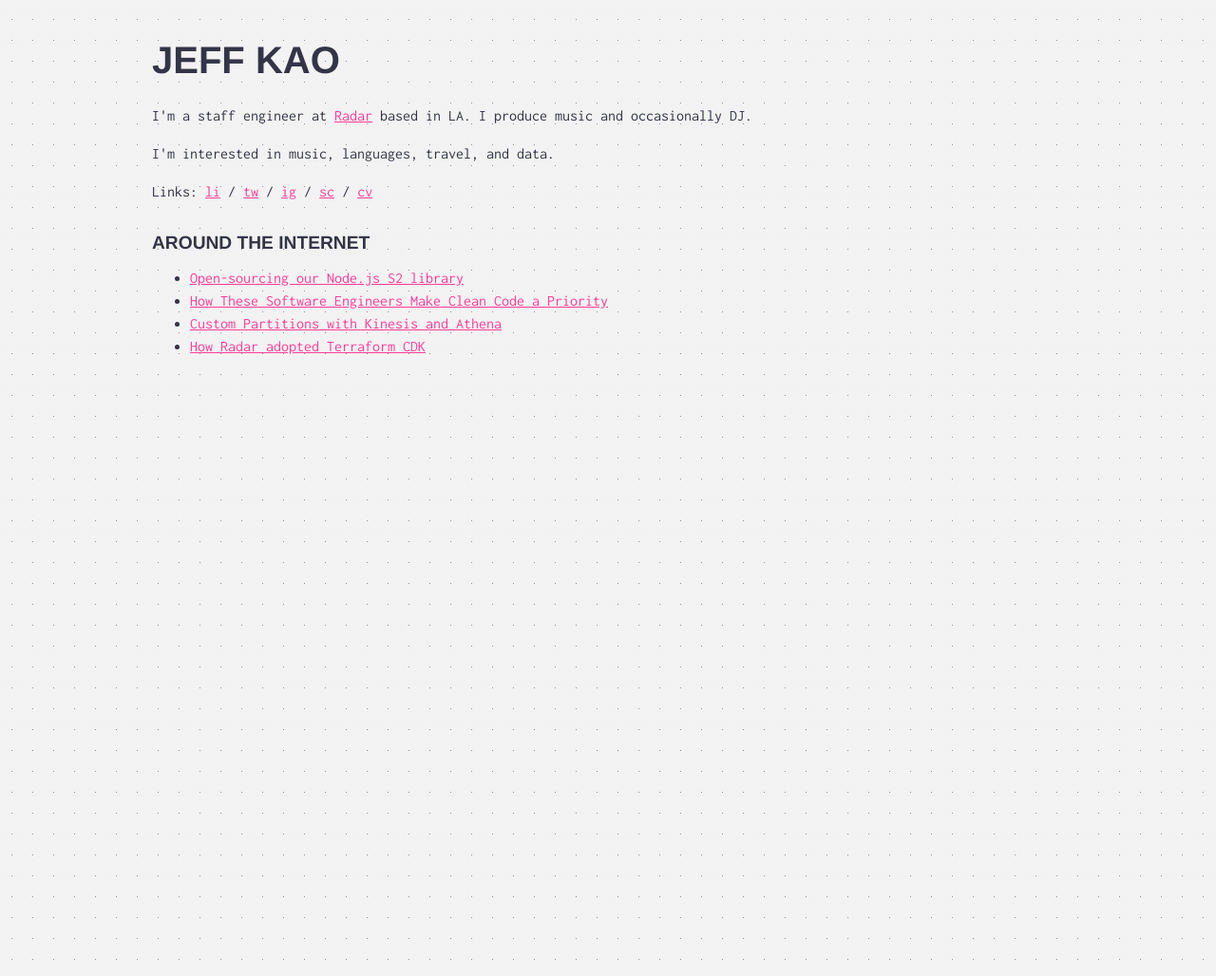
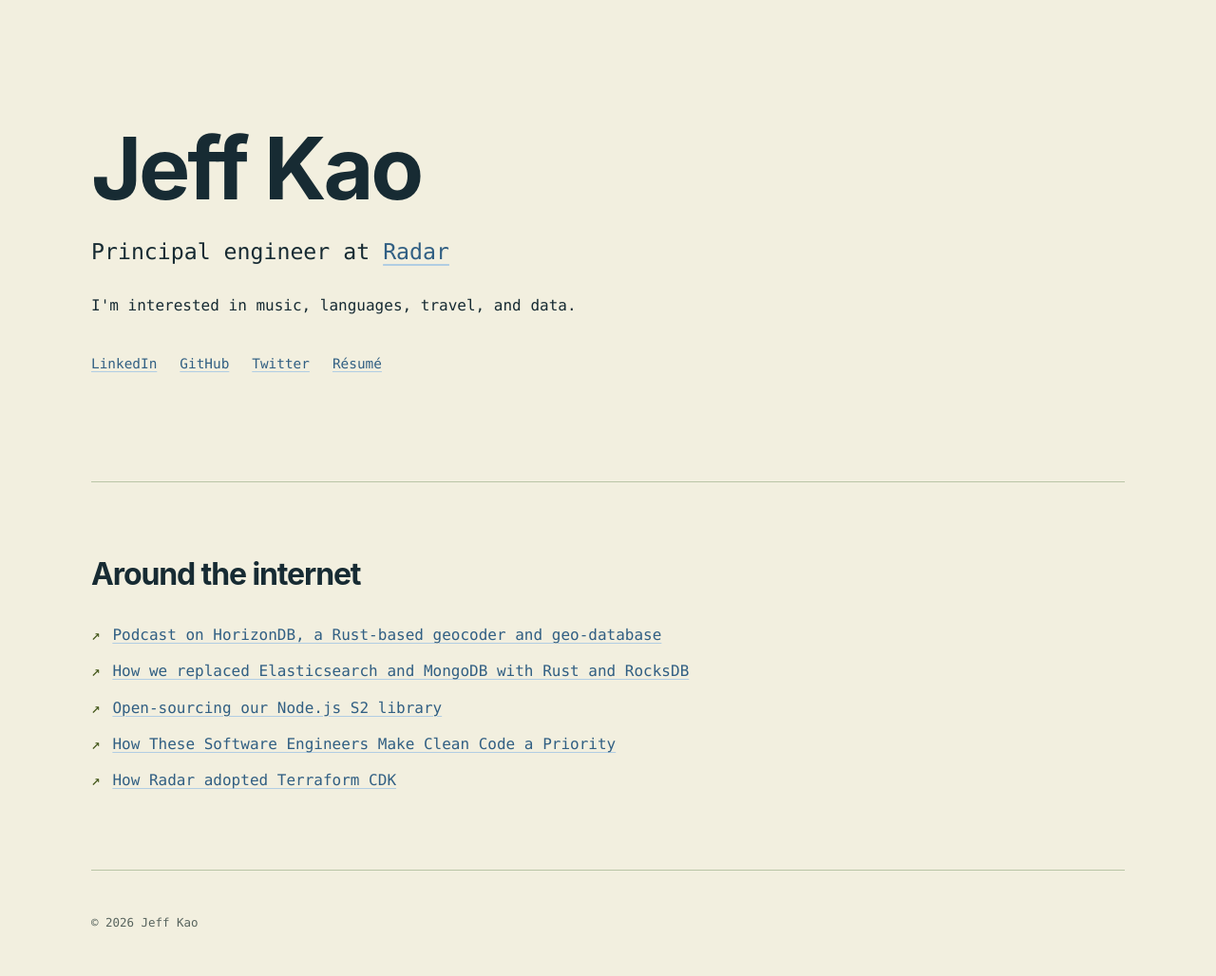
Before and after one commit to jkao/jkao.github.io, a Jekyll site: the page built from index.md, in a window 1280 px wide. Shown: the whole page at 95% size. Built offline with Jekyll 4.4.1, drawn with Linux system fonts in a browser that asks for light colours.

Commit message:
Simple redesign

```diff
--- /dev/null
+++ b/Gemfile
@@ -0,0 +1,6 @@
+source "https://rubygems.org"
+
+ruby ">= 3.0"
+
+gem "github-pages", group: :jekyll_plugins
+gem "webrick", "~> 1.8"
--- a/_config.yml
+++ b/_config.yml
@@ -1,3 +1,39 @@
-url: "" # the base hostname & protocol for your site, e.g. http://example.com
-baseurl: "" # the subpath of your site, e.g. /blog
-title: "" # the name of your site, e.g. ACME Corp.
+url: "https://jeffkao.ca"
+baseurl: ""
+title: "Jeff Kao"
+description: "Software engineer, music producer, and occasional writer."
+lang: "en-US"
+timezone: "America/Los_Angeles"
+
+markdown: kramdown
+
+collections:
+  writing:
+    output: true
+    permalink: /writing/:name/
+    sort_by: date
+
+defaults:
+  - scope:
+      path: ""
+      type: writing
+    values:
+      layout: article
+
+plugins:
+  - jekyll-feed
+  - jekyll-seo-tag
+  - jekyll-sitemap
+
+feed:
+  collections:
+    writing:
+      path: "/writing/feed.xml"
+
+exclude:
+  - Gemfile
+  - Gemfile.lock
+  - Makefile
+  - README.md
+  - scripts
+  - vendor
--- /dev/null
+++ b/_layouts/site.html
@@ -0,0 +1,41 @@
+<!doctype html>
+<html lang="{{ site.lang | default: 'en-US' }}">
+  <head>
+    <meta charset="utf-8">
+    <meta name="viewport" content="width=device-width, initial-scale=1">
+    <meta name="theme-color" content="#f2efdf">
+
+    {% seo %}
+
+    <link rel="apple-touch-icon" sizes="180x180" href="{{ '/apple-touch-icon.png' | relative_url }}">
+    <link rel="icon" type="image/png" sizes="32x32" href="{{ '/favicon-32x32.png' | relative_url }}">
+    <link rel="icon" type="image/png" sizes="16x16" href="{{ '/favicon-16x16.png' | relative_url }}">
+    <link rel="manifest" href="{{ '/site.webmanifest' | relative_url }}">
+    <link rel="mask-icon" href="{{ '/safari-pinned-tab.svg' | relative_url }}" color="#315f83">
+    <link rel="alternate" type="application/atom+xml" title="{{ site.title }} — Writing" href="{{ '/writing/feed.xml' | absolute_url }}">
+    <link rel="stylesheet" href="{{ '/assets/css/site.css' | relative_url }}">
+  </head>
+  <body{% if page.body_class %} class="{{ page.body_class }}"{% endif %}>
+    <a class="skip-link" href="#content">Skip to content</a>
+
+    <div class="site-shell">
+      <!--
+      <header class="site-header">
+        <a class="wordmark" href="{{ '/' | relative_url }}" aria-label="Jeff Kao, home">JK</a>
+        <nav aria-label="Primary navigation">
+          <a{% if page.url == '/writing/' or page.collection == 'writing' %} aria-current="page"{% endif %} href="{{ '/writing/' | relative_url }}">Writing</a>
+          <a href="{{ '/writing/feed.xml' | relative_url }}">RSS</a>
+        </nav>
+      </header>
+      -->
+
+      <main id="content">
+        {{ content }}
+      </main>
+
+      <footer class="site-footer">
+        <p>&copy; {{ 'now' | date: '%Y' }} Jeff Kao</p>
+      </footer>
+    </div>
+  </body>
+</html>
--- /dev/null
+++ b/_sass/site.scss
@@ -0,0 +1,431 @@
+:root {
+  color-scheme: light;
+  --background: #f2efdf;
+  --surface: rgba(117, 146, 67, 0.14);
+  --text: #172b33;
+  --muted: #58645e;
+  --primary: #96bfe6;
+  --primary-dark: #315f83;
+  --secondary: #759243;
+  --secondary-dark: #405416;
+  --border: #b9c5a6;
+  --dot: rgba(150, 191, 230, 0.28);
+  --sans: Inter, ui-sans-serif, -apple-system, BlinkMacSystemFont, "Segoe UI", sans-serif;
+  --mono: "SFMono-Regular", Consolas, "Liberation Mono", monospace;
+  --content: 68rem;
+  --reading: 45rem;
+}
+
+*,
+*::before,
+*::after {
+  box-sizing: border-box;
+}
+
+html {
+  font-size: 100%;
+  scroll-behavior: smooth;
+}
+
+body {
+  min-height: 100vh;
+  margin: 0;
+  background-color: var(--background);
+  background-image: radial-gradient(var(--dot) 0.7px, transparent 0.7px);
+  background-size: 22px 22px;
+  color: var(--text);
+  font-family: var(--mono);
+  font-size: 1rem;
+  line-height: 1.7;
+  text-rendering: optimizeLegibility;
+}
+
+img,
+video {
+  display: block;
+  max-width: 100%;
+  height: auto;
+}
+
+a {
+  color: var(--primary-dark);
+  text-decoration-color: var(--primary);
+  text-decoration-color: color-mix(in srgb, var(--primary) 70%, transparent);
+  text-decoration-thickness: 0.09em;
+  text-underline-offset: 0.2em;
+}
+
+a:hover {
+  color: var(--primary-dark);
+  text-decoration-color: currentColor;
+}
+
+a:focus-visible {
+  border-radius: 0.15rem;
+  outline: 3px solid var(--primary-dark);
+  outline-color: color-mix(in srgb, var(--primary) 70%, transparent);
+  outline-offset: 0.2rem;
+}
+
+h1,
+h2,
+h3,
+h4 {
+  margin-top: 0;
+  color: var(--text);
+  font-family: var(--sans);
+  font-weight: 750;
+  letter-spacing: -0.035em;
+  line-height: 1.08;
+}
+
+h1 {
+  margin-bottom: 1.25rem;
+  font-size: clamp(2.8rem, 8vw, 5.7rem);
+}
+
+h2 {
+  font-size: clamp(1.45rem, 3vw, 2rem);
+}
+
+h3 {
+  font-size: 1.25rem;
+}
+
+p,
+ul,
+ol,
+blockquote,
+pre,
+figure {
+  margin-top: 0;
+  margin-bottom: 1.5rem;
+}
+
+::selection {
+  background: var(--secondary);
+  color: var(--text);
+}
+
+.skip-link {
+  position: fixed;
+  top: 1rem;
+  left: 1rem;
+  z-index: 10;
+  padding: 0.55rem 0.8rem;
+  transform: translateY(-200%);
+  background: var(--text);
+  color: #fff;
+}
+
+.skip-link:focus {
+  transform: translateY(0);
+}
+
+.site-shell {
+  width: min(calc(100% - 2rem), var(--content));
+  margin: 0 auto;
+}
+
+.site-header,
+.site-footer {
+  display: flex;
+  align-items: center;
+  justify-content: space-between;
+  gap: 1.5rem;
+}
+
+.site-header {
+  min-height: 6rem;
+  border-bottom: 1px solid var(--border);
+}
+
+.wordmark {
+  display: inline-grid;
+  width: 2.65rem;
+  height: 2.65rem;
+  place-items: center;
+  border: 2px solid var(--text);
+  background: var(--secondary);
+  color: var(--text);
+  font-family: var(--sans);
+  font-weight: 800;
+  letter-spacing: -0.08em;
+  line-height: 1;
+  text-decoration: none;
+}
+
+.site-header nav {
+  display: flex;
+  gap: clamp(1rem, 4vw, 2rem);
+  font-size: 0.9rem;
+}
+
+.site-header nav a {
+  color: var(--text);
+  text-decoration: none;
+}
+
+.site-header nav a[aria-current="page"] {
+  color: var(--primary-dark);
+  text-decoration: underline;
+  text-underline-offset: 0.35em;
+}
+
+main {
+  min-height: calc(100vh - 13rem);
+}
+
+.intro,
+.page-header {
+  max-width: 55rem;
+  padding: clamp(4.5rem, 11vw, 8rem) 0 clamp(4rem, 9vw, 7rem);
+}
+
+.eyebrow {
+  margin-bottom: 1rem;
+  color: var(--primary-dark);
+  font-size: 0.75rem;
+  font-weight: 700;
+  letter-spacing: 0.16em;
+  text-transform: uppercase;
+}
+
+.lede {
+  max-width: 49rem;
+  font-size: clamp(1.15rem, 2.5vw, 1.45rem);
+  line-height: 1.6;
+}
+
+.link-list {
+  display: flex;
+  flex-wrap: wrap;
+  gap: 0.65rem 1.5rem;
+  margin-top: 2.25rem;
+  font-size: 0.9rem;
+}
+
+.section {
+  padding: clamp(3rem, 7vw, 5rem) 0;
+  border-top: 1px solid var(--border);
+}
+
+.section-heading {
+  display: flex;
+  align-items: baseline;
+  justify-content: space-between;
+  gap: 1.5rem;
+  margin-bottom: 2rem;
+}
+
+.section-heading h2 {
+  margin-bottom: 0;
+}
+
+.quiet-link {
+  color: var(--muted);
+  font-size: 0.85rem;
+}
+
+.article-list,
+.external-list {
+  margin: 0;
+  padding: 0;
+  list-style: none;
+}
+
+.article-list {
+  display: grid;
+  grid-template-columns: repeat(2, minmax(0, 1fr));
+  gap: 1px;
+  overflow: hidden;
+  border: 1px solid var(--border);
+  background: var(--border);
+}
+
+.article-list li {
+  padding: clamp(1.25rem, 3vw, 2rem);
+  background: var(--background);
+  background: color-mix(in srgb, var(--secondary) 17%, var(--background));
+}
+
+.article-list a {
+  display: block;
+  margin-bottom: 0.45rem;
+  color: var(--text);
+  font-family: var(--sans);
+  font-size: 1.15rem;
+  font-weight: 700;
+  line-height: 1.3;
+}
+
+.article-list time,
+.article-meta {
+  color: var(--muted);
+  font-size: 0.78rem;
+}
+
+.article-list p {
+  margin: 0.85rem 0 0;
+  color: var(--muted);
+  font-size: 0.9rem;
+}
+
+.article-list--full {
+  grid-template-columns: 1fr;
+  margin-bottom: 5rem;
+}
+
+.external-list {
+  display: grid;
+  gap: 0.7rem;
+  max-width: var(--reading);
+}
+
+.external-list li {
+  padding-left: 1.4rem;
+}
+
+.external-list li::before {
+  content: "↗";
+  display: inline-block;
+  width: 1.4rem;
+  margin-left: -1.4rem;
+  color: var(--secondary-dark);
+}
+
+.empty-state {
+  padding: 1.5rem;
+  border: 1px solid var(--border);
+  background: var(--surface);
+  color: var(--muted);
+}
+
+.article {
+  width: min(100%, var(--reading));
+  margin: 0 auto;
+  padding: clamp(4rem, 10vw, 7rem) 0;
+}
+
+.article-header {
+  margin-bottom: 4rem;
+}
+
+.article-header h1 {
+  margin-top: 1.75rem;
+  font-size: clamp(2.5rem, 7vw, 4.7rem);
+}
+
+.back-link {
+  color: var(--muted);
+  font-size: 0.85rem;
+}
+
+.article-meta {
+  display: flex;
+  flex-wrap: wrap;
+  gap: 0.5rem;
+  margin-bottom: 1.5rem;
+}
+
+.article-description {
+  color: var(--muted);
+  font-size: 1.1rem;
+}
+
+.prose {
+  font-family: var(--sans);
+  font-size: clamp(1rem, 2vw, 1.1rem);
+  line-height: 1.8;
+}
+
+.prose h2,
+.prose h3 {
+  margin-top: 2.75em;
+  margin-bottom: 0.75em;
+}
+
+.prose a {
+  overflow-wrap: anywhere;
+}
+
+.prose blockquote {
+  margin-left: 0;
+  padding-left: 1.4rem;
+  border-left: 3px solid var(--secondary-dark);
+  color: var(--muted);
+}
+
+.prose code {
+  padding: 0.12em 0.3em;
+  background: rgba(40, 41, 54, 0.08);
+  font-family: var(--mono);
+  font-size: 0.9em;
+}
+
+.prose pre {
+  max-width: 100%;
+  overflow-x: auto;
+  padding: 1.25rem;
+  background: var(--text);
+  color: #f2efdf;
+  line-height: 1.55;
+}
+
+.prose pre code {
+  padding: 0;
+  background: transparent;
+  color: inherit;
+}
+
+.prose hr {
+  margin: 3rem 0;
+  border: 0;
+  border-top: 1px solid var(--border);
+}
+
+.site-footer {
+  min-height: 7rem;
+  border-top: 1px solid var(--border);
+  color: var(--muted);
+  font-size: 0.78rem;
+}
+
+.site-footer p {
+  margin: 0;
+}
+
+.site-footer a {
+  color: inherit;
+}
+
+.error-page {
+  min-height: 35rem;
+}
+
+@media (max-width: 42rem) {
+  .site-shell {
+    width: min(calc(100% - 1.25rem), var(--content));
+  }
+
+  .site-header {
+    min-height: 5rem;
+  }
+
+  .article-list {
+    grid-template-columns: 1fr;
+  }
+
+  .site-footer {
+    align-items: flex-start;
+    flex-direction: column;
+    justify-content: center;
+    gap: 0.35rem;
+  }
+}
+
+@media (prefers-reduced-motion: reduce) {
+  html {
+    scroll-behavior: auto;
+  }
+}
--- /dev/null
+++ b/assets/css/site.scss
@@ -0,0 +1,4 @@
+---
+---
+
+@import "site";
--- a/index.md
+++ b/index.md
@@ -1,30 +1,56 @@
 ---
-layout: default
+layout: site
 title: "Jeff Kao"
+description: "Software engineer, music producer, and occasional writer based in Los Angeles."
 ---
 
-# Jeff Kao
-
-<div class="row">
-  <p>I'm a staff engineer at <a href="https://radar.io/" target="_blank">Radar</a> based in LA. I produce music and occasionally DJ.</p>
+<section class="intro" aria-labelledby="intro-title">
+  <h1 id="intro-title">Jeff Kao</h1>
+  <p class="lede">Principal engineer at <a href="https://radar.com/" rel="noopener noreferrer">Radar</a></p>
   <p>I'm interested in music, languages, travel, and data.</p>
 
-  <p>
-    Links:
-    <a href="https://www.linkedin.com/in/jeffreykao/" target="_blank">li</a> /
-    <a href="https://twitter.com/j_ckao" target="_blank">tw</a> /
-    <a href="https://www.instagram.com/j_ckao/" target="_blank">ig</a> /
-    <a href="https://soundcloud.com/j_ckao" target="_blank">sc</a> /
-    <a href="/jeff-kao-resume.pdf" target="_blank">cv</a>
-  </p>
-</div>
+  <div class="link-list" aria-label="Elsewhere">
+    <a href="https://www.linkedin.com/in/jeffreykao/" rel="me noopener noreferrer">LinkedIn</a>
+    <a href="https://github.com/jkao" rel="me noopener noreferrer">GitHub</a>
+    <a href="https://twitter.com/j_ckao" rel="me noopener noreferrer">Twitter</a>
+    <a href="/jeff-kao-resume.pdf">Résumé</a>
+  </div>
+</section>
 
-<div class="row">
-  <h2 class="small">Around the internet</h2>
-  <ul>
-    <li><a href="https://archive.is/9S3d0" target="_blank">Open-sourcing our Node.js S2 library</a></li>
-    <li><a href="https://archive.is/9Kzqn" target="_blank">How These Software Engineers Make Clean Code a Priority</a></li>
-    <li><a href="https://archive.is/5J5dv" target="_blank">Custom Partitions with Kinesis and Athena</a></li>
-    <li><a href="https://archive.ph/jTPGi" target="_blank">How Radar adopted Terraform CDK</a></li>
+<!--
+<section class="section" aria-labelledby="writing-heading">
+  <div class="section-heading">
+    <h2 id="writing-heading">Writing</h2>
+    <a class="quiet-link" href="/writing/">View all</a>
+  </div>
+
+  {% assign articles = site.writing | sort: "date" | reverse %}
+  {% if articles.size > 0 %}
+  <ol class="article-list">
+    {% for article in articles limit: 4 %}
+    <li>
+      <a href="{{ article.url | relative_url }}">{{ article.title }}</a>
+      <time datetime="{{ article.date | date_to_xmlschema }}">{{ article.date | date: "%b %-d, %Y" }}</time>
+      {% if article.description %}<p>{{ article.description }}</p>{% endif %}
+    </li>
+    {% endfor %}
+  </ol>
+  {% else %}
+  <p class="empty-state"></p>
+  {% endif %}
+</section>
+-->
+
+<section class="section" aria-labelledby="elsewhere-heading">
+  <div class="section-heading">
+    <h2 id="elsewhere-heading">Around the internet</h2>
+  </div>
+
+  <ul class="external-list">
+    <li><a href="https://corrode.dev/podcast/s05e08-radar/" rel="noopener noreferrer" target="_blank">Podcast on HorizonDB, a Rust-based geocoder and geo-database</a></li>
+    <li><a href="https://radar.com/blog/introducing-horizondb" rel="noopener noreferrer" target="_blank">How we replaced Elasticsearch and MongoDB with Rust and RocksDB</a></li>
+    <li><a href="https://archive.is/9S3d0" rel="noopener noreferrer" target="_blank">Open-sourcing our Node.js S2 library</a></li>
+    <li><a href="https://archive.is/9Kzqn" rel="noopener noreferrer" target="_blank">How These Software Engineers Make Clean Code a Priority</a></li>
+    <li><a href="https://archive.ph/jTPGi" rel="noopener noreferrer" target="_blank">How Radar adopted Terraform CDK</a></li>
   </ul>
-</div>
+</section>
```
Also changed, not shown: 404.html (added, +12 -0 lines), _layouts/article.html (added, +23 -0 lines), scripts/new_article.rb (added, +36 -0 lines), writing/index.html (added, +27 -0 lines), Gemfile.lock (added), README.md (added), 2 other files.
